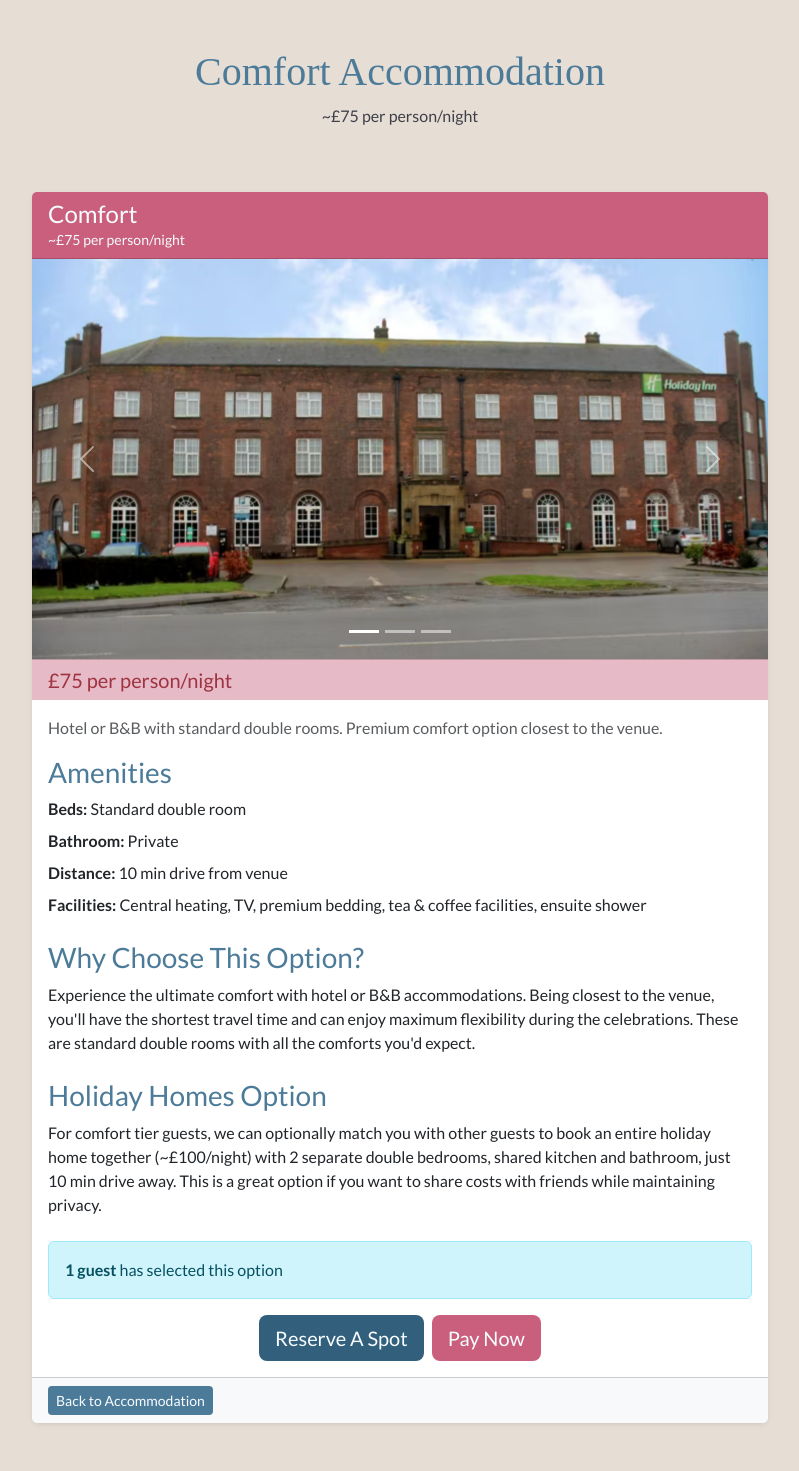
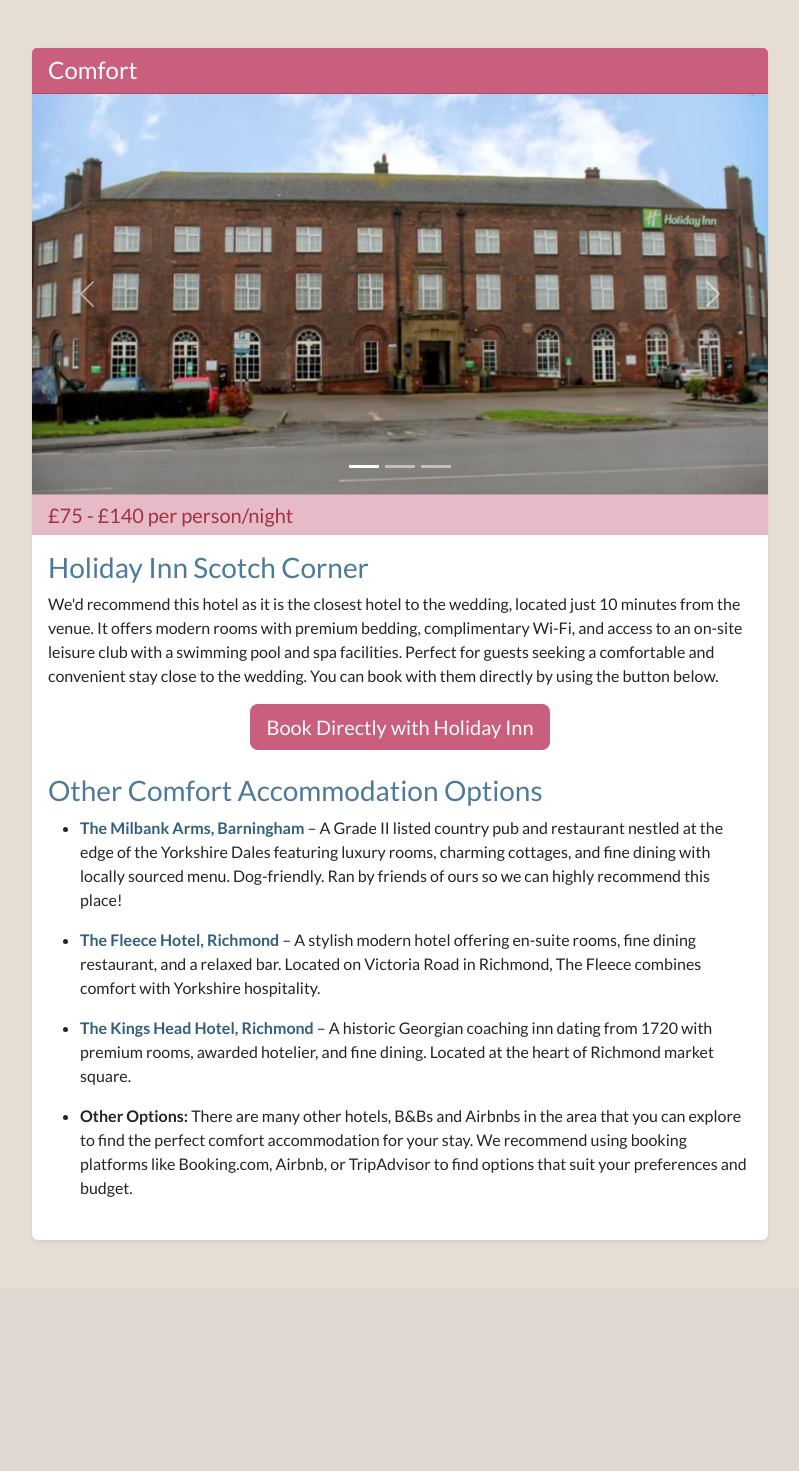
Before and after one commit to wouter-codes/wouterandsophie, a Django app: page /accommodation/comfort/ in a window 1280 px wide. Shown: the part 67-1538 px from the top of the page, without its empty margins (240-1039 px from the left). After the commit the page ends 1307 px from the top, so only its background shows below. Run offline with Django 5.2, Linux system fonts and the light colour scheme; some web fonts are replaced.

Commit message:
Update accommodation details and enhance booking confirmation messages

```diff
--- a/love/templates/love/accommodation.html
+++ b/love/templates/love/accommodation.html
@@ -78,7 +78,7 @@
                     <h2 class="card-title mb-0">Comfort</h2>
                 </div>
                 <img src="{% static 'images/comfort.png' %}" alt="Comfort accommodation">
-                <div class="card-footer"><h3>£75 per person/night</h3></div>
+                <div class="card-footer"><h3>£75 - £140 per person/night</h3></div>
                 <div class="card-body accomodation-card">
                     <p class="card-text">
                         Hotel or B&B with standard or double rooms.
--- a/love/templates/love/comfort.html
+++ b/love/templates/love/comfort.html
@@ -3,13 +3,6 @@
 
 {% block content %}
 <div class="container my-5">
-    <!-- Header -->
-    <div class="row mb-5">
-        <div class="col-lg-8 mx-auto text-center">
-            <h1>Comfort Accommodation</h1>
-            <p>~£75 per person/night</p>
-        </div>
-    </div>
 
     <!-- Comfort Details -->
     <div class="row mb-5">
@@ -17,7 +10,6 @@
             <div class="card shadow-sm border-warning">
                 <div class="card-header">
                     <h2 class="card-title mb-0">Comfort</h2>
-                    <p class="card-text mb-0 small">~£75 per person/night</p>
                 </div>
                 <div id="comfortCarousel" class="carousel slide position-relative" data-bs-ride="carousel">
                     <div class="carousel-indicators">
@@ -42,107 +34,32 @@
                     <button class="carousel-control-next" type="button" data-bs-target="#comfortCarousel" data-bs-slide="next">
                         <span class="carousel-control-next-icon"></span>
                     </button>
-                    <div class="carousel-book-btn">
-                        <div class="d-flex gap-2 justify-content-center">
-                            <button class="btn btn-lg btn-blue" data-bs-toggle="modal" data-bs-target="#bookingModal">Reserve A Spot</button>
-                            <button class="btn btn-lg btn-rose" data-bs-toggle="modal" data-bs-target="#paymentModalComfort">Pay Now</button>
-                        </div>
+                </div>
+                <div class="card-footer"><h3>£75 - £140 per person/night</h3></div>
+                <div class="card-body">
+                    <h3>Holiday Inn Scotch Corner</h3>
+                    <p class="card-text mb-3">We'd recommend this hotel as it is the closest hotel to the wedding, located just 10 minutes from the venue.
+                        It offers modern rooms with premium bedding, complimentary Wi-Fi, and access to an on-site leisure club with a swimming pool and spa facilities.
+                        Perfect for guests seeking a comfortable and convenient stay close to the wedding. You can book with them directly by using the button below.</p>
+                    <div class="text-center">
+                        <button class="btn btn-lg btn-rose mb-4" onclick="window.open('https://www.hidarlington.co.uk/', '_blank')">Book Directly with Holiday Inn</button>
                     </div>
-                </div>
-                <div class="card-footer"><h3>£75 per person/night</h3></div>
-                <div class="card-body">
-                    <p class="card-text text-muted mb-3">Hotel or B&B with standard double rooms. Premium comfort option closest to the venue.</p>
-
-                    <h3>Amenities</h3>
-                    <ul class="list-unstyled mb-4">
-                        <li class="mb-2">
-                            <strong>Beds:</strong> Standard double room
+                    <h3>Other Comfort Accommodation Options</h3>
+                    <ul class="mb-4" id="other-comfort-options">
+                        <li class="mb-3">
+                            <a href="https://www.themilbankarms.com/" target="_blank"><strong>The Milbank Arms, Barningham</strong></a> – A Grade II listed country pub and restaurant nestled at the edge of the Yorkshire Dales featuring luxury rooms, charming cottages, and fine dining with locally sourced menu. Dog-friendly. Ran by friends of ours so we can highly recommend this place!
                         </li>
-                        <li class="mb-2">
-                            <strong>Bathroom:</strong> Private
+                        <li class="mb-3">
+                            <a href="https://thefleeceyorkshire.co.uk/" target="_blank"><strong>The Fleece Hotel, Richmond</strong></a> – A stylish modern hotel offering en-suite rooms, fine dining restaurant, and a relaxed bar. Located on Victoria Road in Richmond, The Fleece combines comfort with Yorkshire hospitality.
                         </li>
-                        <li class="mb-2">
-                            <strong>Distance:</strong> 10 min drive from venue
+                        <li class="mb-3">
+                            <a href="https://kingsheadrichmond.co.uk/" target="_blank"><strong>The Kings Head Hotel, Richmond</strong></a> – A historic Georgian coaching inn dating from 1720 with premium rooms, awarded hotelier, and fine dining. Located at the heart of Richmond market square.
                         </li>
-                        <li class="mb-2">
-                            <strong>Facilities:</strong> Central heating, TV, premium bedding, tea & coffee facilities, ensuite shower
-                        </li>
+                        <li><strong>Other Options:</strong> There are many other hotels, B&Bs and Airbnbs in the area that you can explore to find the perfect comfort accommodation for your stay. We recommend using booking platforms like Booking.com, Airbnb, or TripAdvisor to find options that suit your preferences and budget.</li>
                     </ul>
-
-                    <h3>Why Choose This Option?</h3>
-                    <p class="mb-4">Experience the ultimate comfort with hotel or B&B accommodations. Being closest to the venue, you'll have the shortest travel time and can enjoy maximum flexibility during the celebrations. These are standard double rooms with all the comforts you'd expect.</p>
-
-                    <h3>Holiday Homes Option</h3>
-                    <p class="mb-4">For comfort tier guests, we can optionally match you with other guests to book an entire holiday home together (~£100/night) with 2 separate double bedrooms, shared kitchen and bathroom, just 10 min drive away. This is a great option if you want to share costs with friends while maintaining privacy.</p>
-
-                    <div class="alert alert-info">
-                        <strong>1 guest</strong> has selected this option
-                    </div>
-                    <div class="text-center" id="payButton-comfort">
-                        <div class="d-flex gap-2 justify-content-center">
-                            <button class="btn btn-lg btn-blue" data-bs-toggle="modal" data-bs-target="#bookingModal">Reserve A Spot</button>
-                            <button class="btn btn-lg btn-rose" data-bs-toggle="modal" data-bs-target="#paymentModalComfort">Pay Now</button>
-                        </div>
-                    </div>
-                </div>
-                <div class="card-footer bg-light">
-                    <a href="{% url 'accommodation' %}" class="btn btn-primary btn-sm">Back to Accommodation</a>
-                </div>
             </div>
         </div>
     </div>
 </div>
 
-<!-- Payment Modal -->
-<div class="modal fade" id="paymentModalComfort" tabindex="-1">
-    <div class="modal-dialog modal-dialog-centered">
-        <div class="modal-content border-warning">
-            <div class="modal-header" style="background-color: var(--primary-rose); color: var(--primary-white);">
-                <h5 class="modal-title">Complete Your Booking</h5>
-                <button type="button" class="btn-close btn-close-white" data-bs-dismiss="modal"></button>
-            </div>
-            <div class="modal-body">
-                <p class="mb-3"><strong>Comfort Accommodation - £75 per person/night</strong></p>
-                <p class="mb-3 text-muted"><small>If we haven't confirmed your beds, please contact us first to ensure the requested beds are available.</small></p>
-                <p class="text-muted mb-4">Secure your spot at our premium comfort accommodation closest to the venue.</p>
-
-                <input class="form-check-input" type="checkbox" value="" id="ready-to-pay-check-comfort">
-                <label class="form-check-label mb-3" for="ready-to-pay-check-comfort">
-                    I've been told our beds are reserved and ready to be paid.
-                </label>
-                <div class="payment-details" id="comfortPaymentDetails" style="display: none;">
-                <div class="mb-3">
-                    <label for="comfortAmountPeople" class="form-label">Amount of people</label>
-                    <input type="range" class="form-range" id="comfortAmountPeople" min="1" max="4" value="1">
-                    <span class="amount-people-display d-block text-center mt-2">1 person</span>
-                </div>
-                <div class="alert alert-light border mt-3" id="comfortCostBreakdown">
-                    <p class="mb-0"><strong>Cost Breakdown:</strong></p>
-                    <p class="mb-0"><div id="comfortCostDisplay">£75 per person × 1 person × 2 nights = <strong>£150 in total</strong></div></p>
-                    <p class="mb-2">Please transfer the total amount to the bank details below:</p>
-                    <div class="alert alert-light border mb-0" id="comfortCostBankDetails">
-                    </div>
-                <div class="btn-group mt-3" role="group" aria-label="Currency selection">
-                    <button type="button" class="btn btn-rose active" data-currency="gbp"><strong>Pounds £</strong></button>
-                    <button type="button" class="btn btn-rose" data-currency="eur"><strong>Euros €</strong></button>
-                </div>
-                </div>
-                <div class="mb-3" id="comfortGuestNames">
-                    <label class="form-label">Guest Names</label>
-                    <div id="comfortNameFields"></div>
-                </div>
-                <div class="form-check mb-3">
-                    <input class="form-check-input" type="checkbox" id="confirmFinalBooking-comfort">
-                    <label class="form-check-label" for="confirmFinalBooking-comfort">
-                        I confirm to have made payment and understand that this payment finalises my booking and is non-cancellable and non-refundable.
-                    </label>
-                </div>
-                <div class="text-center mt-4 mb-3">
-                    <button type="button" class="btn btn-lg btn-rose" id="completeButton-comfort" disabled>Complete Booking</button>
-                </div>
-                </div>
-            </div>
-        </div>
-    </div>
-</div>
 {% endblock %}
--- a/static/css/style.css
+++ b/static/css/style.css
@@ -44,6 +44,17 @@ h1,
 h2,
 h3 {
     font-family: var(--primary-font);
+    color: var(--primary-blue);
+}
+
+/* HYPERLINKS */
+#other-comfort-options a {
+    color: var(--secondary-blue);
+    text-decoration: none;
+}
+
+#other-comfort-options a:hover {
+    text-decoration: underline;
     color: var(--primary-blue);
 }
 
@@ -116,13 +127,13 @@ h3 {
     background-color: var(--secondary-rose);
 }
 
-.card a {
+.card .btn {
     background-color: var(--primary-blue);
     color: var(--primary-white);
     border: none;
 }
 
-.card a:hover {
+.card .btn:hover {
     background-color: var(--secondary-blue);
 }
 
--- a/static/js/script.js
+++ b/static/js/script.js
@@ -324,7 +324,7 @@ document.addEventListener('DOMContentLoaded', function() {
                         // Update confirmation modal text with tier information
                         const tierText = document.getElementById('confirmationTierText');
                         if (tierText) {
-                            tierText.textContent = `Your requested beds for ${pair.tier} Accommodation have been successfully booked.`;
+                            tierText.textContent = `Your requested beds for ${pair.tier} Accommodation have been successfully booked. You're all set for your stay from 24 to 26 July!`;
                         }
 
                         // Close payment modal
--- a/templates/base.html
+++ b/templates/base.html
@@ -113,12 +113,11 @@
                         <div class="alert alert-light border">
                             <p class="mb-2"><strong>What happens next:</strong></p>
                             <ul class="text-start mb-0" style="font-size: 0.95rem;">
-                                <li>A confirmation email with all booking details will be sent to you shortly</li>
-                                <li>Your payment details and booking reference will be included</li>
-                                <li>Please keep this information safe for check-in</li>
+                                <li>We will be notified of your payment.</li>
+                                <li>We will hold the beds for you so you're all set!</li>
+                                <li>We will get in touch with you with more details on your booking in due course.</li>
                             </ul>
                         </div>
-                        <p class="mt-4 mb-0 text-muted"><small>If you don't receive an email within the next hour, please check your spam folder or contact us.</small></p>
                     </div>
                 </div>
             </div>
```
Also changed, not shown: love/templates/love/budget.html (+4 -12 lines), love/templates/love/midrange.html (+15 -20 lines).
